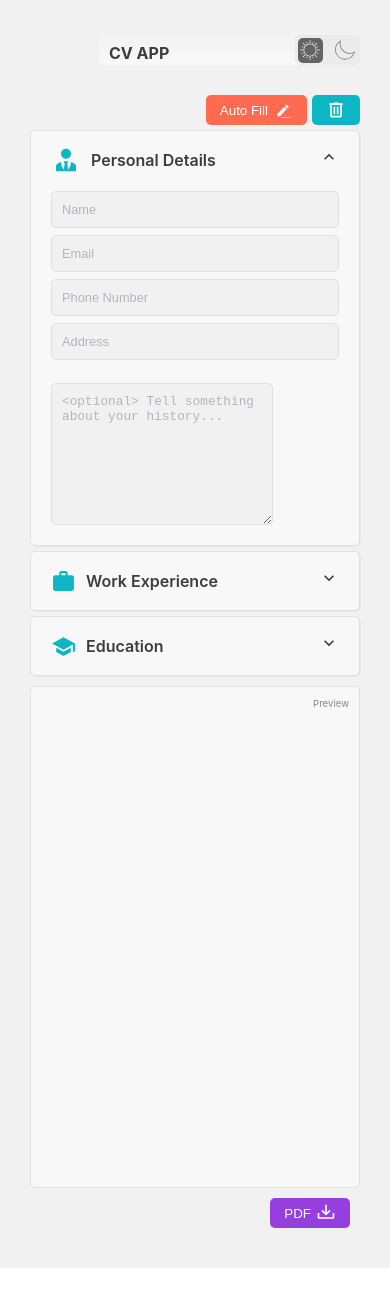
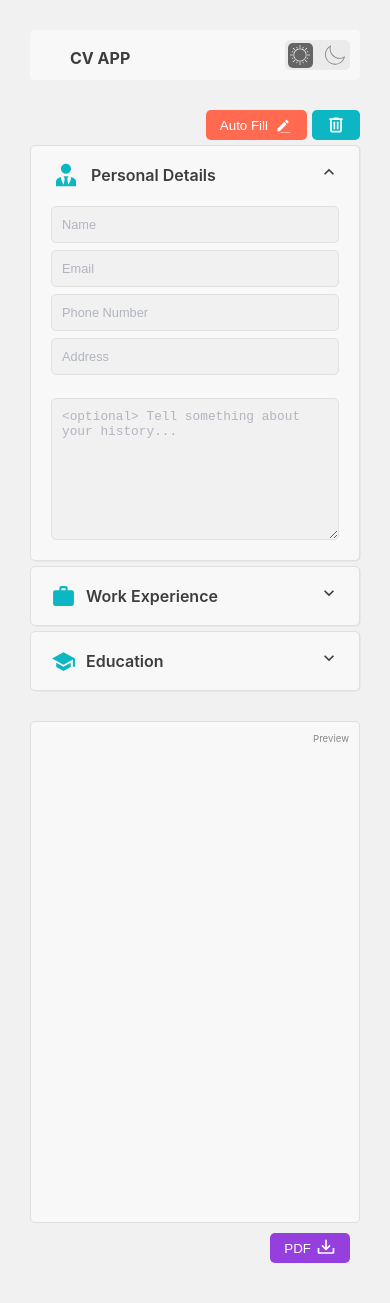
Before and after one commit to maurolps/cv-application, a React (Vite) app: page / in a window 390 px wide. Before the commit the page ends 1268 px from the top, so only its background shows below. Built offline with nearby package versions, Linux system fonts and the light colour scheme.

Commit message:
Update Responsive Design

```diff
--- a/src/App.css
+++ b/src/App.css
@@ -9,7 +9,8 @@ main {
 .preview-wrapper {
   display: flex;
   flex-direction: column;
-  max-width: 600px;
+  max-width: 900px;
+  min-width: 330px;
 }
 
 .container {
@@ -44,5 +45,9 @@ button {
 @media (max-width: 640px) {
   main {
     grid-template-columns: minmax(265px, 1fr);
+    gap: 30px;
+  }
+  .preview-wrapper {
+    min-width: 260px;
   }
 }
--- a/src/index.css
+++ b/src/index.css
@@ -13,10 +13,6 @@
   font-family: Inter, system-ui, Avenir, Helvetica, Arial, sans-serif;
   line-height: 1.5;
 }
-
-/* todo:
-add skills?
-responsive design */
 
 [data-theme="dark"] {
   --primary-color: #1aa0aa;
--- a/src/styles/header.css
+++ b/src/styles/header.css
@@ -1,6 +1,6 @@
 header {
   width: 100%;
-  max-width: 251px;
+  max-width: 350px;
   background-color: var(--background-color);
   display: flex;
   flex-direction: column;
@@ -12,22 +12,20 @@ header {
 header .logo {
   display: flex;
   justify-content: space-between;
-  background: linear-gradient(
-    360deg,
-    var(--card-background-color),
-    var(--background-color)
-  );
+  background-color: var(--card-background-color);
   align-items: end;
-  height: 35px;
+  min-height: 50px;
+  padding: 10px;
+  box-sizing: border-box;
   width: 100%;
   border-radius: 5px;
-  padding-left: 10px;
 }
 
 header p {
   color: var(--text-color);
   font-weight: bolder;
   margin: 0px;
+  padding-left: 30px;
 }
 
 .card-actions {
@@ -39,3 +37,9 @@ header p {
 .card-actions button {
   text-transform: uppercase;
 }
+
+@media (max-width: 640px) {
+  header {
+    max-width: 100%;
+  }
+}
--- a/src/styles/loadCard.css
+++ b/src/styles/loadCard.css
@@ -6,8 +6,6 @@
   padding-left: 20px;
   border-radius: 5px;
   height: fit-content;
-  /* min-width: 220px; */
-  /* max-width: 250px; */
   width: 100%;
   min-width: 260px;
   max-width: 350px;
@@ -45,7 +43,6 @@
 }
 
 .card textarea {
-  max-width: 200px;
   margin-bottom: 20px;
 }
 
--- a/src/styles/preview.css
+++ b/src/styles/preview.css
@@ -22,6 +22,7 @@
   flex-direction: column;
   overflow: auto;
   gap: 30px;
+  max-width: 800px;
 }
 
 .print-pdf {
@@ -163,7 +164,6 @@
   position: relative;
   justify-content: center;
   align-items: center;
-  font-size: 30px;
   font-weight: 600;
   width: 80px;
   height: 80px;
@@ -179,11 +179,6 @@
 
 .prev-logo-text {
   font-size: 0;
-}
-
-.prev-logo-text::first-letter {
-  font-size: 30px;
-  text-transform: uppercase;
 }
 
 .personal-details {
```
